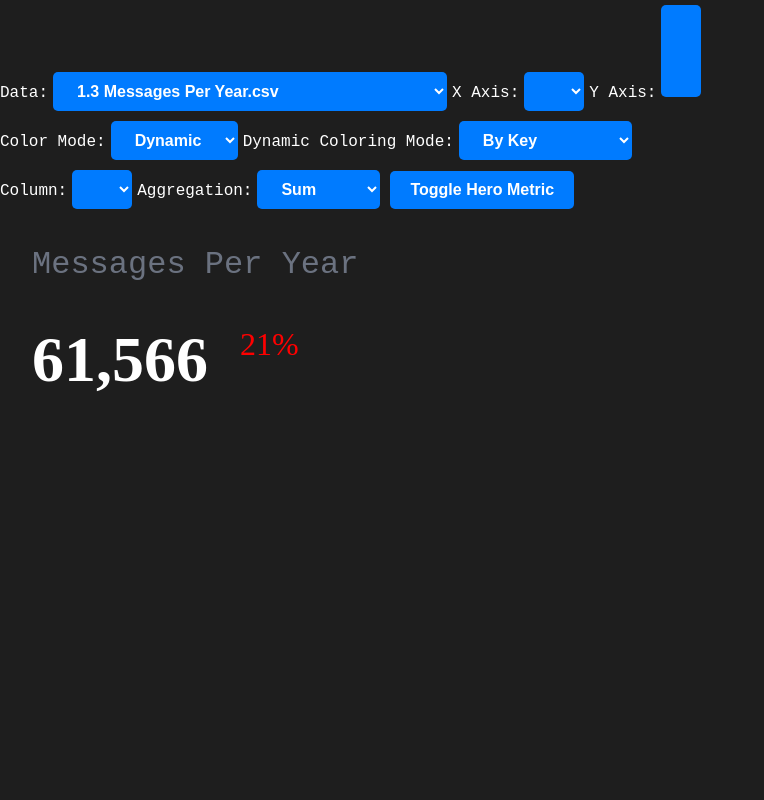
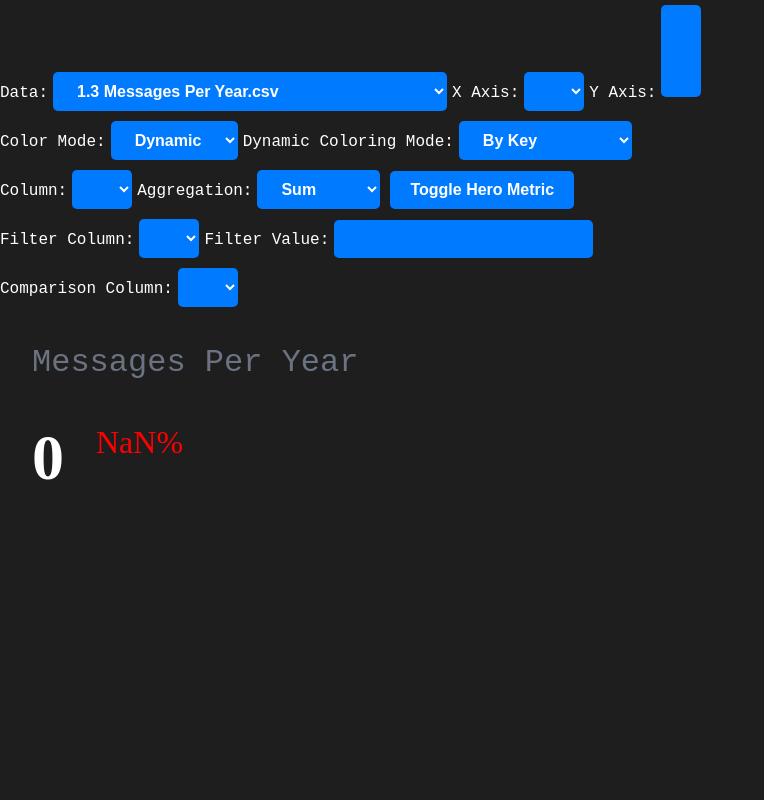
Before and after one commit to k3baah/8-bit-charts, a React (Create React App) app in the folder 8-bit-charts/: page / in a window 1280 px wide. Both pictures are taken after a click on the button "Toggle Hero Metric". Shown: the top 800 px of the page, without its empty margins (0-764 px from the left). Built offline with nearby package versions, Linux system fonts and the light colour scheme; some icons are missing; a web font is replaced by a local one.

Commit message:
wow hero metric works

```diff
--- a/8-bit-charts/src/App.js
+++ b/8-bit-charts/src/App.js
@@ -21,6 +21,9 @@ function App() {
   const toggleHeroMetric = () => {
     setShowHeroMetric(!showHeroMetric);
   };
+  const [filterColumn, setFilterColumn] = useState('');
+  const [filterValue, setFilterValue] = useState('');
+  const [comparisonColumn, setComparisonColumn] = useState('');
 
   const [availableFiles, setAvailableFiles] = useState([
     '1.3 Messages Per Year.csv',
@@ -100,6 +103,56 @@ function App() {
       });
   };
   const cleanFilename = filename.replace(/^\d+\.\d+\s+|\.\w+$/g, '');
+
+  const calculateHeroMetric = () => {
+    let filteredData = data;
+    if (filterColumn && filterValue) {
+      filteredData = data.filter(row => row[filterColumn] == filterValue);
+    }
+
+    let aggregatedValue = 0;
+    switch (aggregationType) {
+      case 'sum':
+        aggregatedValue = filteredData.reduce((acc, row) => acc + parseFloat(row[selectedColumn] || 0), 0);
+        break;
+      case 'average':
+        aggregatedValue = filteredData.reduce((acc, row) => acc + parseFloat(row[selectedColumn] || 0), 0) / filteredData.length;
+        break;
+      // Implement other aggregation types as needed
+    }
+
+    return aggregatedValue;
+  };
+
+  const calculateComparisonMetric = () => {
+    let filteredData = data;
+    if (filterColumn && filterValue) {
+      filteredData = data.filter(row => row[filterColumn] == filterValue);
+    }
+
+    let aggregatedValue = 0;
+    switch (aggregationType) {
+      case 'sum':
+        aggregatedValue = filteredData.reduce((acc, row) => acc + parseFloat(row[comparisonColumn] || 0), 0);
+        break;
+      case 'average':
+        aggregatedValue = filteredData.reduce((acc, row) => acc + parseFloat(row[comparisonColumn] || 0), 0) / filteredData.length;
+        break;
+      // Implement other aggregation types as needed
+    }
+
+    return aggregatedValue;
+  };
+
+  const formatNumberWithCommas = (number) => {
+    return number.toString().replace(/\B(?=(\d{3})+(?!\d))/g, ",");
+  };
+
+  const heroMetric = calculateHeroMetric();
+  const comparisonMetric = calculateComparisonMetric();
+  const comparisonResult = ((heroMetric - comparisonMetric) / comparisonMetric) * 100;
+  const isComparisonPositive = comparisonResult >= 0;
+
   return (
 
     <div>
@@ -176,8 +229,30 @@ function App() {
           </select>
         </label>
 
-        <button className = 'dropdown' style={{}} onClick={toggleHeroMetric}>Toggle Hero Metric</button>
+        <button className='dropdown' style={{}} onClick={toggleHeroMetric}>Toggle Hero Metric</button>
       </div>
+
+      <div>
+        <label className='subtitle' style={{ color: 'white' }}>Filter Column:
+          <select className='dropdown' value={filterColumn} onChange={e => setFilterColumn(e.target.value)}>
+            {columnHeaders.map(header => (
+              <option key={header} value={header}>{header}</option>
+            ))}
+          </select>
+        </label>
+
+        <label className='subtitle' style={{ color: 'white' }}>Filter Value:
+          <input className='dropdown' value={filterValue} onChange={e => setFilterValue(e.target.value)} />
+        </label>
+      </div>
+
+      <label className='subtitle' style={{ color: 'white' }}>Comparison Column:
+        <select className='dropdown' value={comparisonColumn} onChange={e => setComparisonColumn(e.target.value)}>
+          {columnHeaders.map(header => (
+            <option key={header} value={header}>{header}</option>
+          ))}
+        </select>
+      </label>
 
 
 
@@ -187,9 +262,12 @@ function App() {
           <h2 className='subtitle' style={{ fontSize: '32px', color: '#6b7280', margin: '0' }}>{cleanFilename}</h2>
           {showHeroMetric && (
             <div style={{ display: 'flex', alignItems: 'center', color: 'white' }}>
-              <h2 className='title' style={{ fontSize: '64px', paddingTop: '32px', margin: '0' }}>61,566</h2>
-              <div style={{ fontSize: '32px', color: 'red', display: 'flex', alignItems: 'center', padding: '24px' }}>
-                <i className="nes-icon caret-down"></i><span className='title' style={{ marginLeft: '8px' }}>21%</span>
+              <h2 className='title' style={{ fontSize: '64px', paddingTop: '32px', margin: '0' }}>
+                {formatNumberWithCommas(heroMetric)}
+              </h2>
+              <div style={{ fontSize: '32px', color: isComparisonPositive ? 'green' : 'red', display: 'flex', alignItems: 'center', padding: '24px' }}>
+                <i className={`nes-icon ${isComparisonPositive ? 'caret-up' : 'caret-down'}`}></i>
+                <span className='title' style={{ marginLeft: '8px' }}>{formatNumberWithCommas(Math.abs(comparisonResult).toFixed(0))}%</span>
               </div>
             </div>
           )}
```
